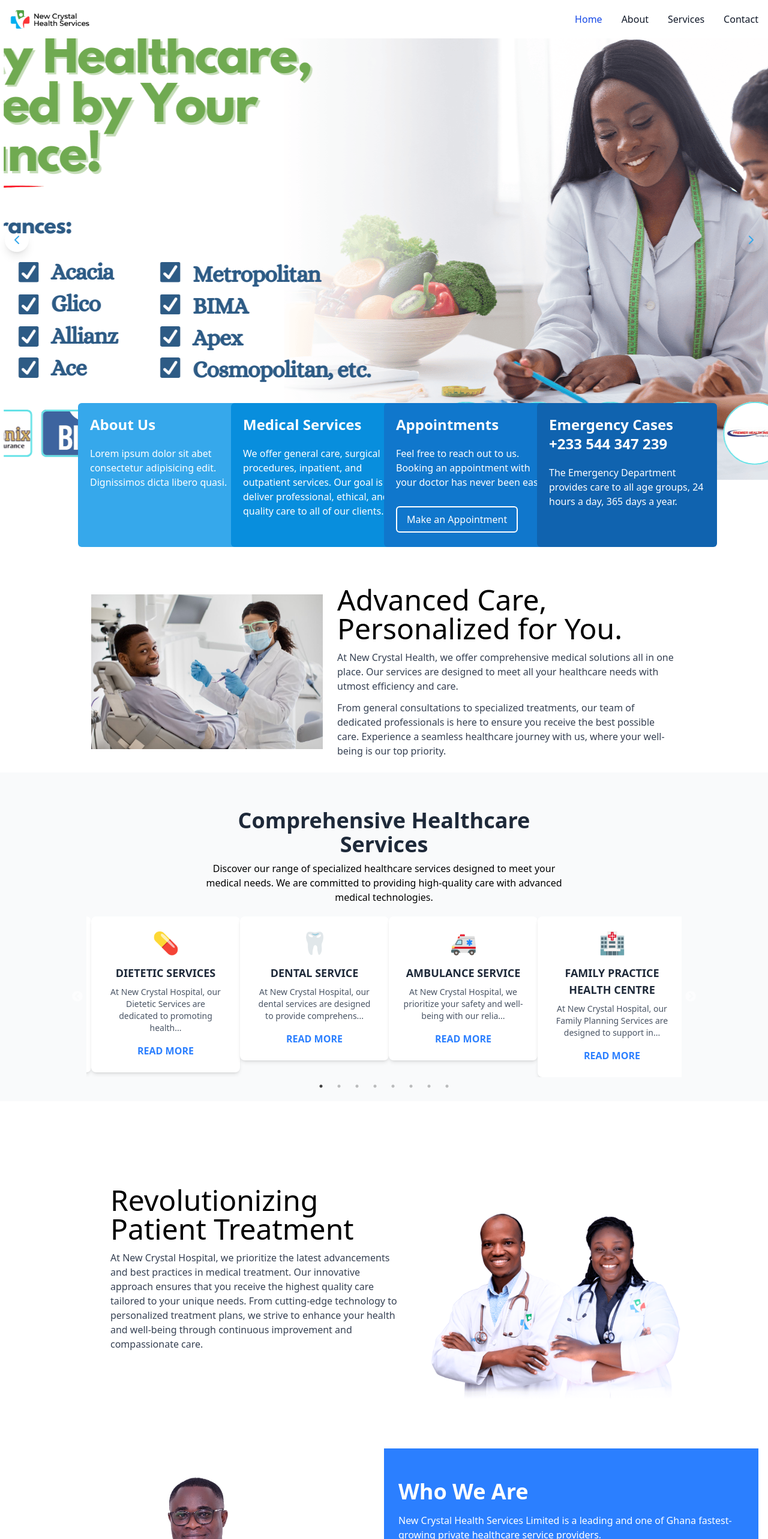
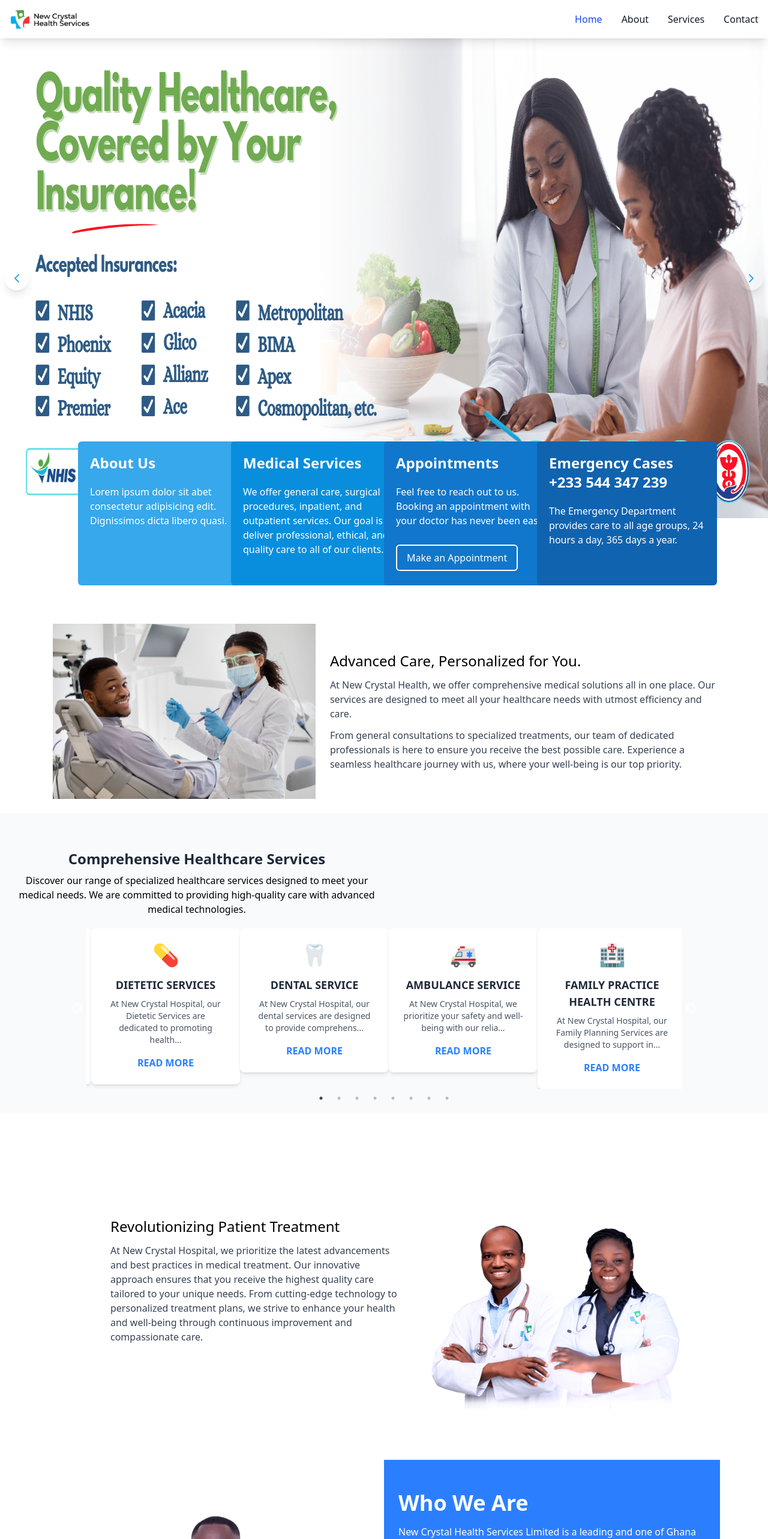
Before and after one commit to MamaFati/Appointment-advert, a React (Vite) app: page / in a window 1280 px wide. Shown: the top 2566 px of the page at 60% size. Built offline with nearby package versions, Linux system fonts and the light colour scheme.

Commit message:
modify: add responsiveness

```diff
--- a/src/App.jsx
+++ b/src/App.jsx
@@ -25,9 +25,9 @@ function App() {
           title="Revolutionizing Patient Treatment"
           description1="At New Crystal Hospital, we prioritize the latest advancements and best practices in medical treatment. Our innovative approach ensures that you receive the highest quality care tailored to your unique needs. From cutting-edge technology to personalized treatment plans, we strive to enhance your health and well-being through continuous improvement and compassionate care."
           image={servicesImage}
-          className="flex flex-col-reverse items-center w-full gap-8 lg:flex-row-reverse"
+          className="flex flex-col-reverse items-center w-full m-auto gap-8 lg:flex-row-reverse"
           ImgClass="w-[80%]"
-          textClass="lg:w-[50%] lg:ml-40"
+          textClass="lg:w-[50%] w-full lg:ml-40 m-auto"
         />
         <AboutUs />
         {/* <PhilosophySection /> */}
--- a/src/UI/ServicesUi.jsx
+++ b/src/UI/ServicesUi.jsx
@@ -15,7 +15,7 @@ const ServiceCard = ({
         <img src={image} alt={title} className={` ${ImgClass}`} />
       </div>
       <div className={`${textClass}`}>
-        <h3 className="text-5xl   text-grey-800 mb-3">{title}</h3>
+        <h3 className="text-2xl   text-grey-800 mb-3">{title}</h3>
         <p className="text-gray-700 mb-3">{description1}</p>
         <p className="text-gray-700">{description2}</p>
       </div>
--- a/src/components/ Header.jsx
+++ b/src/components/ Header.jsx
@@ -9,20 +9,18 @@ function NavBar() {
   };
 
   return (
-    <nav className="bg-white shadow:lg fixed top-0 left-0 right-0 z-50">
+    <nav className="bg-white shadow-lg fixed top-0 left-0 right-0 z-50">
       <div className="max-w-screen-xl flex flex-wrap items-center justify-between mx-auto p-4">
         <a href="#" className="flex items-center space-x-3 rtl:space-x-reverse">
           <img src={logo} className="h-8" alt="Our Logo" />
-          {/* <span className="self-center text-2xl font-semibold whitespace-nowrap dark:text-white">Flowbite</span> */}
         </a>
         <button
           onClick={toggleMenu}
           type="button"
-          className="inline-flex items-center p-2 w-10 h-10 justify-center text-sm  rounded-lg md:hidden hover:bg-gray-100 focus:outline-none focus:ring-2 focus:ring-gray-200  "
+          className="inline-flex items-center p-2 w-10 h-10 justify-center text-sm rounded-lg md:hidden hover:bg-gray-100 focus:outline-none focus:ring-2 focus:ring-gray-200"
           aria-controls="navbar-default"
           aria-expanded={isOpen}
         >
-          {/* <span className="sr-only">Open main menu</span> */}
           <svg
             className="w-10 h-10"
             aria-hidden="true"
@@ -43,11 +41,11 @@ function NavBar() {
           className={`w-full md:block md:w-auto ${isOpen ? "block" : "hidden"}`}
           id="navbar-default"
         >
-          <ul className="font-medium flex flex-col p-4 md:p-0 mt-4     md:flex-row md:space-x-8 rtl:space-x-reverse md:mt-0 md:border-0 md:bg-white  ">
+          <ul className="font-medium flex flex-col p-4 md:p-0 mt-4 md:flex-row md:space-x-8 rtl:space-x-reverse md:mt-0 md:border-0 md:bg-white">
             <li>
               <a
                 href="#"
-                className="block py-2 px-3 text-gray-900 rounded-sm hover:bg-gray-100 md:hover:bg-transparent md:text-blue-700 md:p-0 "
+                className="block py-2 px-3 text-gray-900 rounded-sm hover:bg-gray-100 md:hover:bg-transparent md:text-blue-700 md:p-0"
                 aria-current="page"
               >
                 Home
@@ -56,7 +54,7 @@ function NavBar() {
             <li>
               <a
                 href="#"
-                className="block py-2 px-3 text-gray-900 rounded-sm hover:bg-gray-100 md:hover:bg-transparent md:border-0 md:hover:text-blue-700 md:p-0      "
+                className="block py-2 px-3 text-gray-900 rounded-sm hover:bg-gray-100 md:hover:bg-transparent md:border-0 md:hover:text-blue-700 md:p-0"
               >
                 About
               </a>
--- a/src/components/AboutUs.jsx
+++ b/src/components/AboutUs.jsx
@@ -4,12 +4,12 @@ import DoctorImg from "../assets/homepage_about.png";
 const AboutUs = () => {
   return (
     <div className="bg-white py-12">
-      <div className="container mx-auto px-4 flex flex-col md:flex-row items-center">
-        <div className="w-full md:w-1/2 flex justify-center mb-6 md:mb-0">
-          <img src={DoctorImg} alt="Doctor" className="  max-w-full" />
+      <div className="container mx-auto px-4 w-full lg:w-[90%] flex flex-col-reverse md:flex-row items-center">
+        <div className="  lg:w-1/2 flex justify-center mb-6 md:mb-0">
+          <img src={DoctorImg} alt="Doctor" className="w-full lg:max-w-full" />
         </div>
 
-        <div className="w-full md:w-1/2 bg-blue-500 p-6 text-white text-center md:text-left">
+        <div className="  lg:w-1/2 bg-blue-500 p-6 text-white text-left">
           <h5 className="text-blue-500 font-semibold uppercase text-sm mb-2">
             Learn More About Us
           </h5>
@@ -31,8 +31,8 @@ const AboutUs = () => {
             a long way in providing high-quality, safe, and effective care to
             our communities.
           </p>
-          <button className="bg-blue-500 text-white px-6 py-2 rounded-lg shadow-md hover:bg-blue-600 transition duration-200">
-            Make an Appointment
+          <button className="bg-blue-500 text-white px-6 py-2 border-2 border-white rounded-lg   hover:bg-blue-600 transition duration-200">
+            Find Out More
           </button>
         </div>
       </div>
--- a/src/components/Carousel.jsx
+++ b/src/components/Carousel.jsx
@@ -37,14 +37,14 @@ function Carousel() {
   }, [currentIndex]);
 
   return (
-    <div className="relative w-full   mx-auto max-w-2xl-hidden ">
+    <div className="relative w-full mt-16  mx-auto max-w-2xl-hidden ">
       <AnimatePresence mode="wait">
         <motion.img
           key={currentIndex}
           src={slides[currentIndex].image}
           alt="Slide"
           rounded-2xl
-          className=" h-64 lg:h-dvh object-cover"
+          className=" md:h-dvh lg:h-dvh   object-fit-cover"
           initial={{ opacity: 0, x: 100 }}
           animate={{ opacity: 1, x: 0 }}
           exit={{ opacity: 0, x: -100 }}
--- a/src/components/NewsSection.jsx
+++ b/src/components/NewsSection.jsx
@@ -51,7 +51,7 @@ const News = () => {
 
   return (
     <section className="py-12 bg-white">
-      <div className="container w-[80%] mx-auto px-4">
+      <div className="container w-full lg:w-[80%] mx-auto px-4">
         <h2 className="text-3xl font-bold text-center mb-8">
           Latest Health News & Insights
         </h2>
--- a/src/components/OtherServices.jsx
+++ b/src/components/OtherServices.jsx
@@ -90,8 +90,8 @@ const OtherServices = () => {
 
   return (
     <div className="bg-gray-50 py-10 ">
-      <div className="w-[50%] m-auto my-5">
-        <h2 className="text-4xl font-bold text-gray-800 text-center">
+      <div className="lg:w-[50%] w-full m-auto my-5 mx-2">
+        <h2 className="text-2xl lg-text-4xl font-bold text-gray-800 text-center">
           Comprehensive Healthcare Services
         </h2>
         <p className="text-primary m-2  text-center">
@@ -100,7 +100,7 @@ const OtherServices = () => {
           with advanced medical technologies.
         </p>
       </div>
-      <div className="container w-[80%] mx-auto px-4">
+      <div className="container w-full lg:w-[80%] mx-auto px-4">
         <Slider {...settings}>
           {services.map((service, index) => (
             <div
--- a/src/components/ServiceComponent.jsx
+++ b/src/components/ServiceComponent.jsx
@@ -4,7 +4,7 @@ function ServiceComponent() {
   return (
     <div>
       <ServicesUi
-        className={"flex flex-col gap-6 items-center lg:flex-row"}
+        className={"flex flex-col w-[90%] gap-6 items-center lg:flex-row"}
         image={servicesImage}
         title="Advanced Care, Personalized for You."
         description1="At New Crystal Health, we offer comprehensive medical solutions all in one place. Our services are designed to meet all your healthcare needs with utmost efficiency and care."
--- a/src/components/TestimonialSection.jsx
+++ b/src/components/TestimonialSection.jsx
@@ -66,18 +66,18 @@ const TestimonialSection = () => {
 
   return (
     <div className="m-auto py-10 px-5 bg-[#f8f9fb] w-full">
-      <div className="text-center w-[50%] m-auto">
+      <div className="text-center w-full lg:w-[50%] m-auto">
         <h2 className="text-3xl font-bold mb-5">What Our Patients Say</h2>
         <p className="text-primary text-lg">
           Hear from our patients about their experiences at New Crystal
           Hospital. We are committed to providing exceptional care and support.
         </p>
       </div>
-      <div className="w-[80%] m-auto">
+      <div className="w-full lg:w-[80%] m-auto">
         <Slider {...settings}>
           {testimonials.map((testimonial, index) => (
             <div key={index} className="p-4 container">
-              <div className="bg-white shadow-lg rounded-lg p-6 w-[470px] text-center">
+              <div className="bg-white shadow-lg rounded-lg p-6 w-fit   text-center">
                 <img
                   src={testimonial.image}
                   alt={testimonial.name}
```
